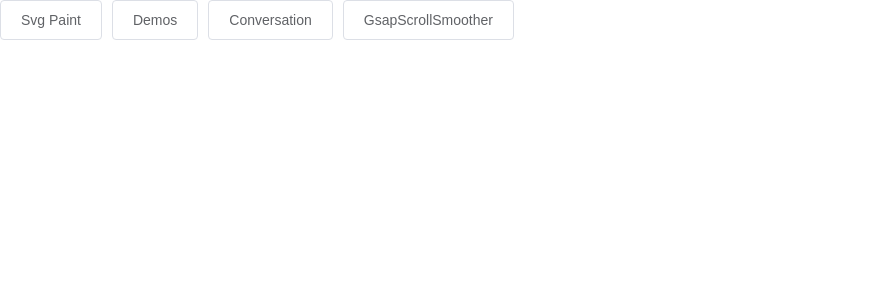
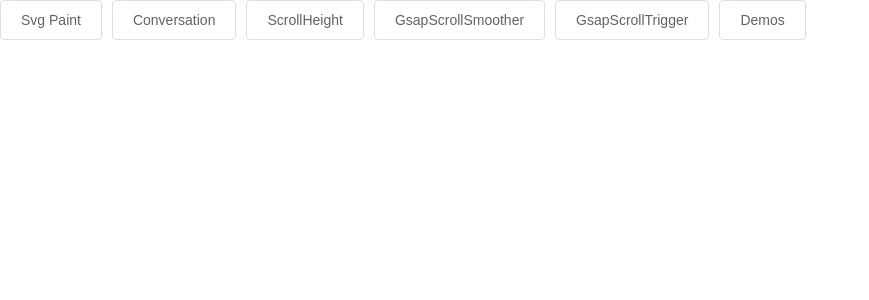
Before and after one commit to oneyoung19/learn-animation, a Vue app: page / in a window 1280 px wide. Shown: the top 300 px of the page, without its empty margins (0-869 px from the left). Built offline with nearby package versions, Linux system fonts and the light colour scheme; what vue-clipboard2 would draw is missing.

Commit message:
feat: 修改路由与导航

```diff
--- a/src/router/index.js
+++ b/src/router/index.js
@@ -21,6 +21,11 @@
 		component: () => import('@/views/conversation')
 	},
 	{
+		path: '/scroll-height',
+		name: 'ScrollHeight',
+		component: () => import('@/views/scroll-height')
+	},
+	{
 		path: '/gsap',
 		redirect: '/gsap/scroll-smoother',
 		name: 'Gsap',
@@ -37,11 +42,6 @@
 				component: () => import('@/views/gsap/ScrollTrigger')
 			}
 		]
-	},
-	{
-		path: '/scroll-height',
-		name: 'ScrollHeight',
-		component: () => import('@/views/scroll-height')
 	},
 	{
 		path: '/demos',
--- a/src/views/Home.vue
+++ b/src/views/Home.vue
@@ -20,16 +20,24 @@
 					text: 'Svg Paint'
 				},
 				{
-					name: 'Demos',
-					text: 'Demos'
-				},
-				{
 					name: 'Conversation',
 					text: 'Conversation'
 				},
 				{
+					name: 'ScrollHeight',
+					text: 'ScrollHeight'
+				},
+				{
 					name: 'GsapScrollSmoother',
 					text: 'GsapScrollSmoother'
+				},
+				{
+					name: 'GsapScrollTrigger',
+					text: 'GsapScrollTrigger'
+				},
+				{
+					name: 'Demos',
+					text: 'Demos'
 				}
 			]
 		}
```
